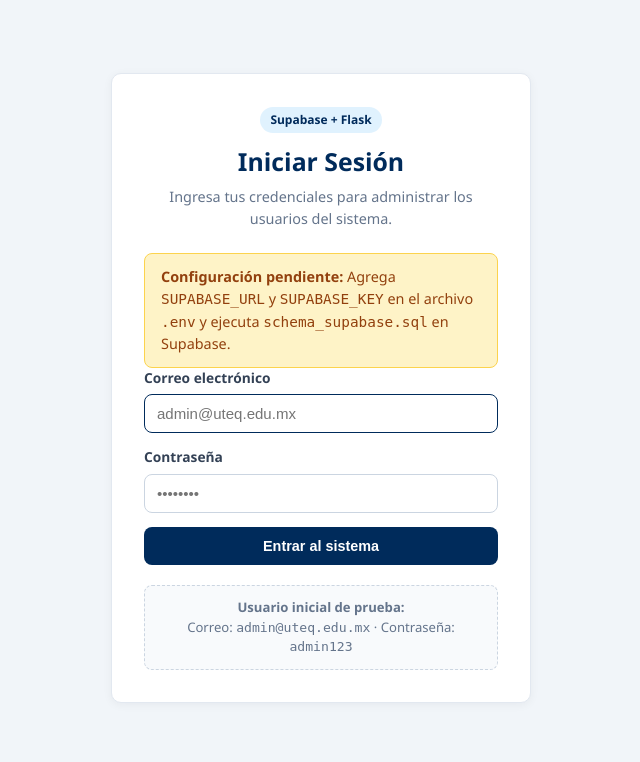
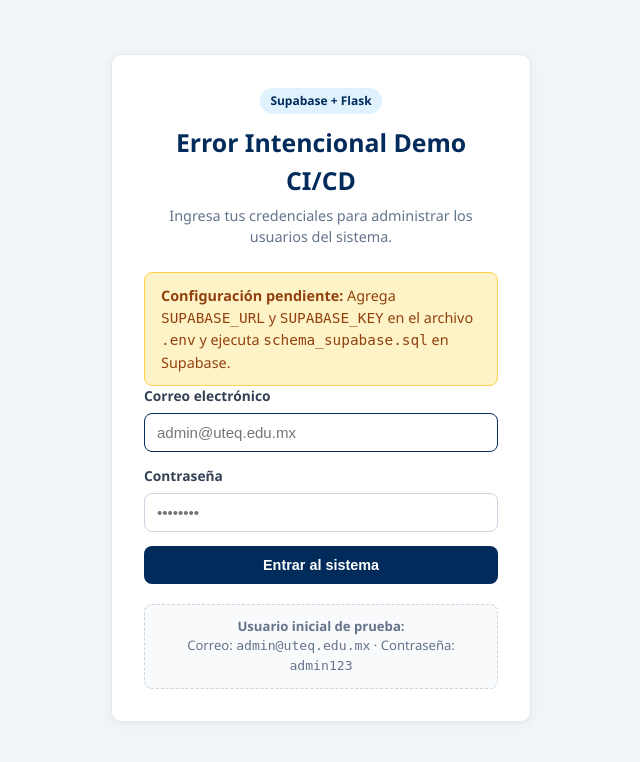
Before and after one commit to RayderHub/simple_crud, a Flask app: page /login in a window 1280 px wide. Shown: the top 762 px of the page, without its empty margins (319-959 px from the left). Run offline with Flask 3, Linux system fonts and the light colour scheme.

Commit message:
test: error visual intencional en login para validar bloqueo de CI/CD

```diff
--- a/templates/login.html
+++ b/templates/login.html
@@ -6,7 +6,7 @@
   <div class="card auth-card">
     <div class="auth-header">
       <div class="auth-badge">Supabase + Flask</div>
-      <h1>Iniciar Sesión</h1>
+      <h1>Error Intencional Demo CI/CD</h1>
       <p>Ingresa tus credenciales para administrar los usuarios del sistema.</p>
     </div>
 
```
